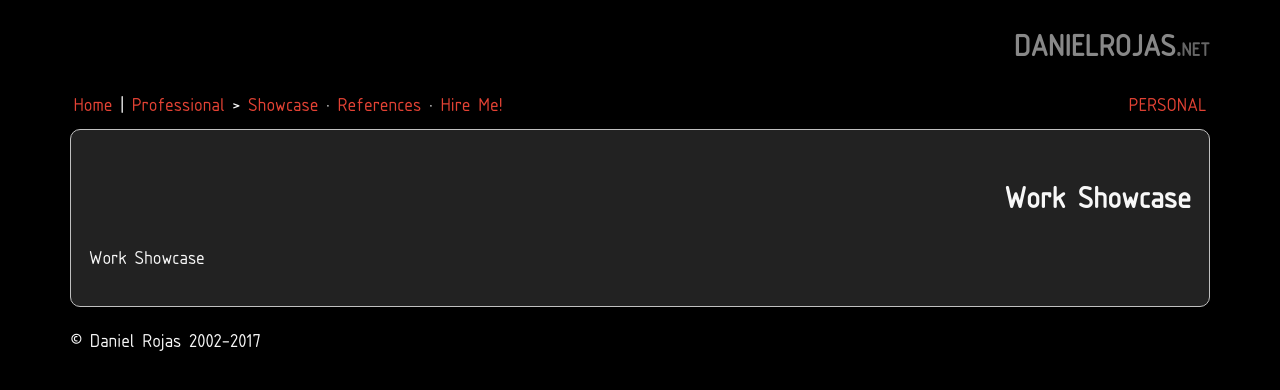
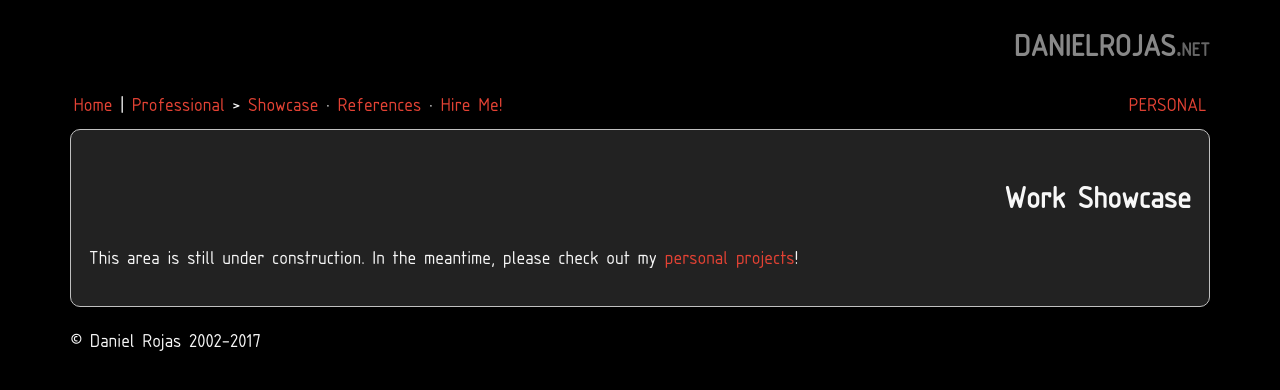
Before and after one commit to 17o2/17o2.github.io, a Jekyll site: the page built from _pages/50_showcase.md, in a window 1280 px wide. Shown: the top 390 px of the page. Built offline with Jekyll 4.4.1, drawn with Linux system fonts in a browser that asks for light colours; nearby versions of some CDN libraries.

Commit message:
Add under construction notice to professional showcase

```diff
--- a/_pages/50_showcase.md
+++ b/_pages/50_showcase.md
@@ -5,4 +5,4 @@ permalink: /professional/showcase/
 category: professional
 ---
 
-Work Showcase
+This area is still under construction. In the meantime, please check out my <a href="/personal/engineering/">personal projects</a>!
```
